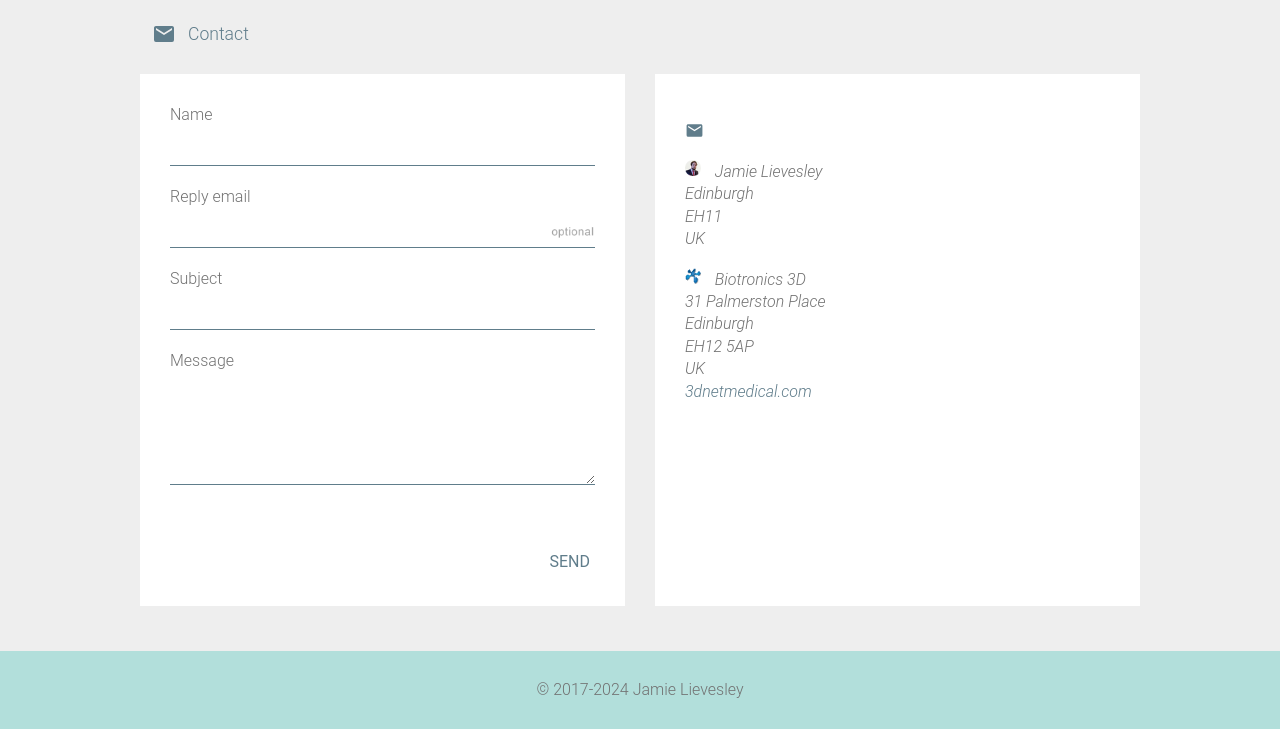
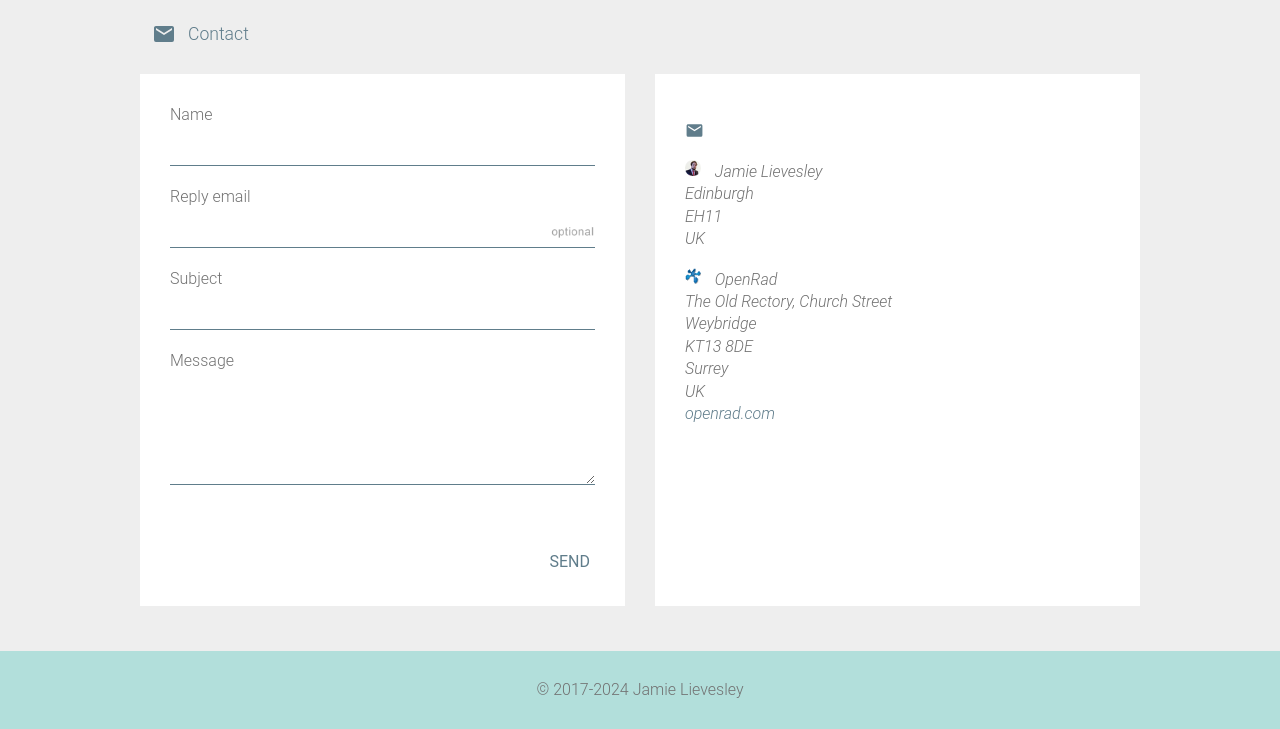
Before and after one commit to jamiegluk/jamiegl, a website built with Parcel: page src/index.ejs in a window 1280 px wide. Shown: the part 1648-2377 px from the top of the page. Built offline with nearby package versions, Linux system fonts and the light colour scheme; what stickyfilljs would draw is missing.

Commit message:
Update OpenRad contact info from B3D

```diff
--- a/src/ejs/body/contact.ejs
+++ b/src/ejs/body/contact.ejs
@@ -153,7 +153,7 @@
           <br />
           <span itemprop="addressLocality">Edinburgh</span> <br />
           <span itemprop="postalCode">EH11</span> <br />
-          <span itemprop="addressRegion">UK</span>
+          <span itemprop="addressCountry">UK</span>
         </p>
         <p
           class="secondary"
@@ -162,17 +162,18 @@
           itemtype="http://schema.org/PostalAddress"
         >
           <span class="address-icon withIcon branded ic-b3d"></span>
-          <span itemprop="contactType">Biotronics 3D</span>
+          <span itemprop="contactType">OpenRad</span>
           <br />
-          <span itemprop="streetAddress">31 Palmerston Place</span> <br />
-          <span itemprop="addressLocality">Edinburgh</span> <br />
-          <span itemprop="postalCode">EH12 5AP</span> <br />
-          <span itemprop="addressRegion">UK</span> <br />
+          <span itemprop="streetAddress">The Old Rectory, Church Street</span> <br />
+          <span itemprop="addressLocality">Weybridge</span> <br />
+          <span itemprop="postalCode">KT13 8DE</span> <br />
+          <span itemprop="addressRegion">Surrey</span> <br />
+          <span itemprop="addressCountry">UK</span> <br />
           <a
             itemprop="url"
-            href="https://www.3dnetmedical.com/public/"
+            href="https://openrad.com/"
             target="_blank"
-            >3dnetmedical.com</a
+            >openrad.com</a
           >
         </p>
       </address>
```
